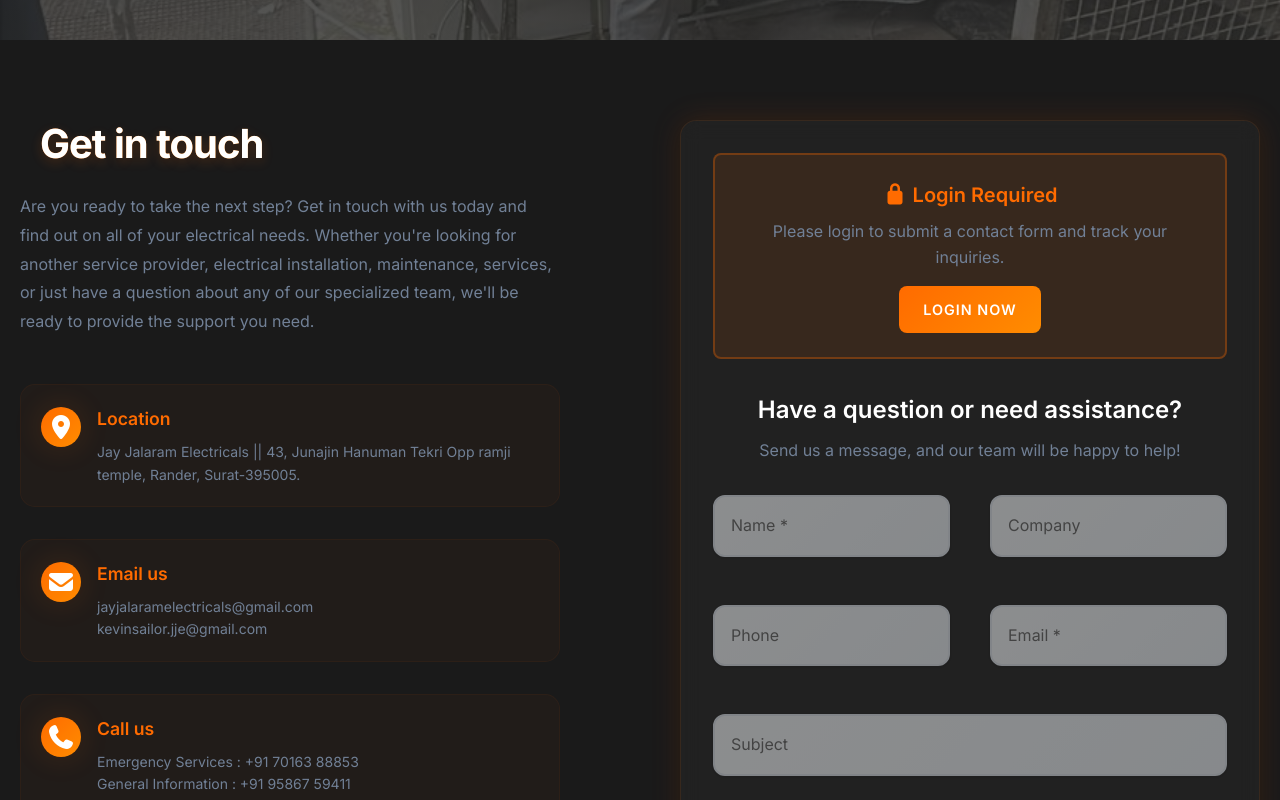
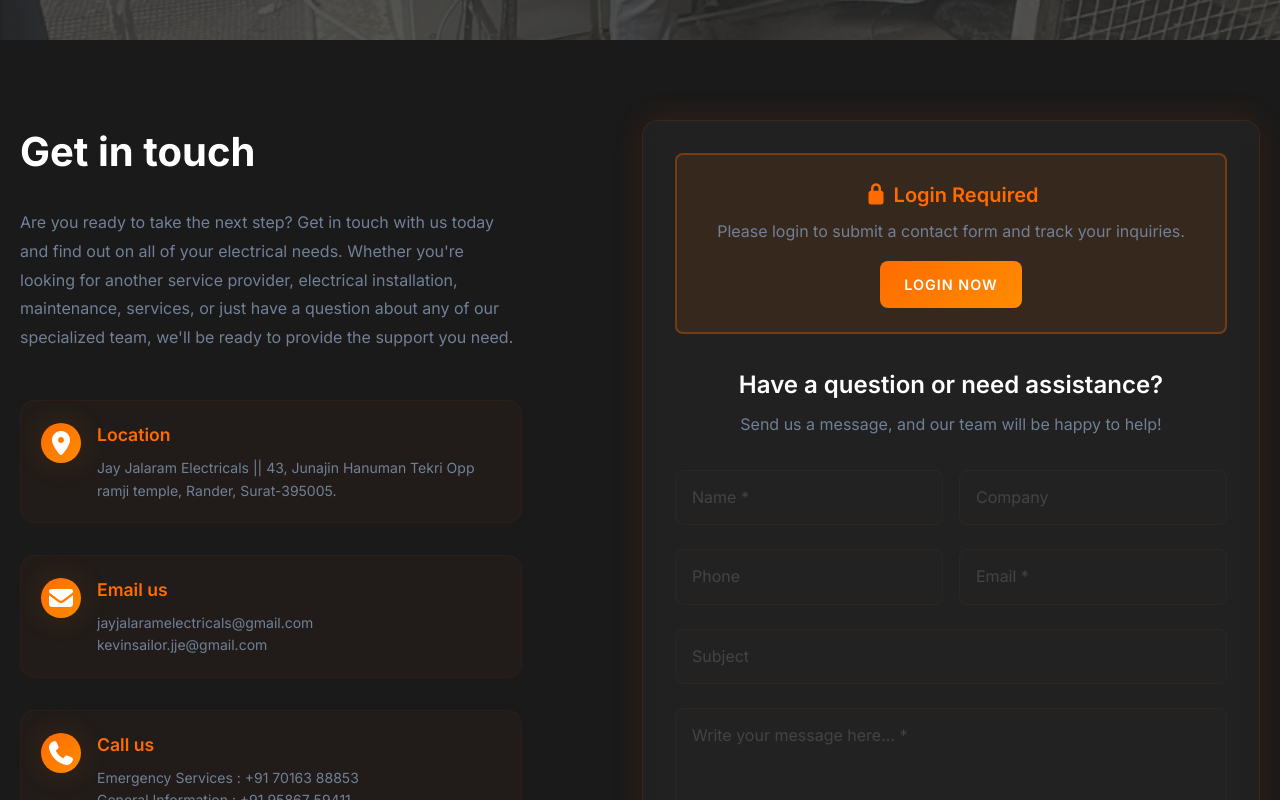
Before and after one commit to cs-cspit/SEM5-SGP-64-78-83, a React (Vite) app: page /contact in a window 1280 px wide. Shown: the part 360-1160 px from the top of the page. Built offline with nearby package versions, Linux system fonts and the light colour scheme.

Commit message:
change class name in contact form

```diff
--- a/src/Pages/ContactForm.jsx
+++ b/src/Pages/ContactForm.jsx
@@ -156,11 +156,11 @@ const ContactForm = () => {
   return (
     <div className="contact-page">
       {/* Hero Section */}
-      <section className="contact-hero">
-        <div className="hero-overlay">
-          <div className="hero-content">
-            <h1 className="hero-title">Contact Us</h1>
-            <p className="hero-subtitle">
+      <section className="contact-page-hero">
+        <div className="contact-hero-overlay">
+          <div className="contact-hero-content">
+            <h1 className="contact-hero-title">Contact Us</h1>
+            <p className="contact-hero-subtitle">
               Reach out to us for expert guidance and premium electrical solutions
             </p>
           </div>
@@ -168,14 +168,14 @@ const ContactForm = () => {
       </section>
 
       {/* Main Content */}
-      <section className="contact-main">
-        <div className="contact-container">
-          <div className="contact-content">
+      <section className="contact-page-main">
+        <div className="contact-page-container">
+          <div className="contact-page-content">
 
             {/* Get in Touch Section */}
-            <div className="get-in-touch">
-              <h2 className="section-title">Get in touch</h2>
-              <p className="section-description">
+            <div className="contact-get-in-touch">
+              <h2 className="contact-section-title">Get in touch</h2>
+              <p className="contact-section-description">
                 Are you ready to take the next step? Get in touch with us today and find out on all of your electrical needs. Whether you're looking for another service provider, electrical installation, maintenance, services, or just have a question about any of our specialized team, we'll be ready to provide the support you need.
               </p>
 
@@ -214,13 +214,13 @@ const ContactForm = () => {
             {/* Contact Form */}
             <div className="contact-form-section">
               {!isAuthenticated() && (
-                <div className="login-prompt">
-                  <div className="login-prompt-content">
+                <div className="contact-login-prompt">
+                  <div className="contact-login-prompt-content">
                     <h4><i className="fas fa-lock"></i> Login Required</h4>
                     <p>Please login to submit a contact form and track your inquiries.</p>
                     <button
                       type="button"
-                      className="login-prompt-button"
+                      className="contact-login-prompt-button"
                       onClick={() => navigate('/login')}
                     >
                       Login Now
@@ -229,97 +229,97 @@ const ContactForm = () => {
                 </div>
               )}
 
-              <h3 className="form-title">Have a question or need assistance?</h3>
-              <p className="form-subtitle">Send us a message, and our team will be happy to help!</p>
+              <h3 className="contact-form-title">Have a question or need assistance?</h3>
+              <p className="contact-form-subtitle">Send us a message, and our team will be happy to help!</p>
 
               <form onSubmit={handleSubmit} className="contact-form">
-                <div className="form-row">
-                  <div className="form-group">
+                <div className="contact-form-row">
+                  <div className="contact-form-group">
                     <input
                       name="name"
                       type="text"
                       value={form.name}
                       onChange={handleChange}
                       placeholder="Name *"
-                      className={`form-input ${errors.name ? 'error' : ''}`}
+                      className={`contact-form-input ${errors.name ? 'error' : ''}`}
                       required
                       disabled={!isAuthenticated()}
                     />
-                    {errors.name && <div className="field-error">{errors.name}</div>}
+                    {errors.name && <div className="contact-field-error">{errors.name}</div>}
                   </div>
-                  <div className="form-group">
+                  <div className="contact-form-group">
                     <input
                       name="company"
                       type="text"
                       value={form.company}
                       onChange={handleChange}
                       placeholder="Company"
-                      className="form-input"
+                      className="contact-form-input"
                       disabled={!isAuthenticated()}
                     />
                   </div>
                 </div>
 
-                <div className="form-row">
-                  <div className="form-group">
+                <div className="contact-form-row">
+                  <div className="contact-form-group">
                     <input
                       name="phone"
                       type="tel"
                       value={form.phone}
                       onChange={handleChange}
                       placeholder="Phone"
-                      className={`form-input ${errors.phone ? 'error' : ''}`}
+                      className={`contact-form-input ${errors.phone ? 'error' : ''}`}
                       disabled={!isAuthenticated()}
                     />
-                    {errors.phone && <div className="field-error">{errors.phone}</div>}
+                    {errors.phone && <div className="contact-field-error">{errors.phone}</div>}
                   </div>
-                  <div className="form-group">
+                  <div className="contact-form-group">
                     <input
                       name="email"
                       type="email"
                       value={form.email}
                       onChange={handleChange}
                       placeholder="Email *"
-                      className={`form-input ${errors.email ? 'error' : ''}`}
+                      className={`contact-form-input ${errors.email ? 'error' : ''}`}
                       required
                       disabled={!isAuthenticated()}
                     />
-                    {errors.email && <div className="field-error">{errors.email}</div>}
+                    {errors.email && <div className="contact-field-error">{errors.email}</div>}
                   </div>
                 </div>
 
-                <div className="form-group full-width">
+                <div className="contact-form-group contact-full-width">
                   <input
                     name="subject"
                     type="text"
                     value={form.subject}
                     onChange={handleChange}
                     placeholder="Subject"
-                    className={`form-input ${errors.subject ? 'error' : ''}`}
+                    className={`contact-form-input ${errors.subject ? 'error' : ''}`}
                     disabled={!isAuthenticated()}
                   />
-                  {errors.subject && <div className="field-error">{errors.subject}</div>}
+                  {errors.subject && <div className="contact-field-error">{errors.subject}</div>}
                 </div>
 
-                <div className="form-group full-width">
+                <div className="contact-form-group contact-full-width">
                   <textarea
                     name="message"
                     value={form.message}
                     onChange={handleChange}
                     placeholder="Write your message here... *"
-                    className={`form-input form-textarea ${errors.message ? 'error' : ''}`}
+                    className={`contact-form-input contact-form-textarea ${errors.message ? 'error' : ''}`}
                     required
                     disabled={!isAuthenticated()}
                   ></textarea>
-                  {errors.message && <div className="field-error">{errors.message}</div>}
+                  {errors.message && <div className="contact-field-error">{errors.message}</div>}
                 </div>
 
-                {generalError && <div className="error-message">{generalError}</div>}
-                {success && <div className="success-message">{success}</div>}
+                {generalError && <div className="contact-error-message">{generalError}</div>}
+                {success && <div className="contact-success-message">{success}</div>}
 
                 <button
                   type="submit"
-                  className="submit-button"
+                  className="contact-submit-button"
                   disabled={loading || !isAuthenticated()}
                 >
                   {loading ? 'Sending...' : 'SEND MESSAGE'}
@@ -329,8 +329,8 @@ const ContactForm = () => {
           </div>
 
           {/* Map Section */}
-          <div className="map-section">
-            <div className="map-container">
+          <div className="contact-map-section">
+            <div className="contact-map-container">
               <iframe
                 src="https://www.google.com/maps/embed?pb=!1m18!1m12!1m3!1d119066.54586572747!2d72.73988506031004!3d21.159180203945482!2m3!1f0!2f0!3f0!3m2!1i1024!2i768!4f13.1!3m3!1m2!1s0x3be04d5778fd2de1%3A0x22037e438b45359!2sHanuman%20Temple!5e0!3m2!1sen!2sin!4v1756658375660!5m2!1sen!2sin"
                 width="100%"
@@ -346,29 +346,29 @@ const ContactForm = () => {
         </div>
 
         {/* Social Media Section */}
-        <div className="social-section">
-          <h3 className="social-title">Follow our social media</h3>
-          <div className="social-icons">
-            <a href="#" className="social-icon facebook" aria-label="Facebook">
+        <div className="contact-social-section">
+          <h3 className="contact-social-title">Follow our social media</h3>
+          <div className="contact-social-icons">
+            <a href="#" className="contact-social-icon facebook" aria-label="Facebook">
               <span>f</span>
             </a>
-            <a href="#" className="social-icon google" aria-label="Google">
+            <a href="#" className="contact-social-icon google" aria-label="Google">
               <span>G</span>
             </a>
-            <a href="#" className="social-icon linkedin" aria-label="LinkedIn">
+            <a href="#" className="contact-social-icon linkedin" aria-label="LinkedIn">
               <span>in</span>
             </a>
-            <a href="#" className="social-icon youtube" aria-label="YouTube">
+            <a href="#" className="contact-social-icon youtube" aria-label="YouTube">
               <span><i className="fab fa-youtube"></i></span>
             </a>
           </div>
         </div>
 
         {/* Bottom CTA */}
-        {/* <div className="bottom-cta">
-          <div className="cta-content">
+        {/* <div className="contact-bottom-cta">
+          <div className="contact-cta-content">
             <h3>Contact us today to discover premium electrical solutions tailored to your needs!</h3>
-            <button className="cta-button">CONTACT OUR SALES</button>
+            <button className="contact-cta-button">CONTACT OUR SALES</button>
           </div>
         </div> */}
       </section>
--- a/src/Pages/contact-form.css
+++ b/src/Pages/contact-form.css
@@ -53,7 +53,7 @@
 }
 
 /* Hero Section */
-.contact-hero {
+.contact-page-hero {
   position: relative;
   height: 400px;
   background: linear-gradient(rgba(26, 26, 26, 0.8), rgba(42, 42, 42, 0.8)),
@@ -64,12 +64,12 @@
   color: var(--text-light);
 }
 
-.hero-overlay {
+.contact-hero-overlay {
   text-align: center;
   z-index: 2;
 }
 
-.hero-title {
+.contact-hero-title {
   font-size: 4rem;
   font-weight: 800;
   margin-bottom: 1rem;
@@ -81,7 +81,7 @@
   display: inline-block;
 }
 
-.hero-title::after {
+.contact-hero-title::after {
   content: '';
   position: absolute;
   bottom: -15px;
@@ -93,7 +93,7 @@
   border-radius: 2px;
 }
 
-.hero-subtitle {
+.contact-hero-subtitle {
   font-size: 1.25rem;
   color: #cccccc;
   max-width: 600px;
@@ -101,17 +101,17 @@
 }
 
 /* Main Content Section */
-.contact-main {
+.contact-page-main {
   padding: 80px 20px;
   background-color: #1a1a1a;
 }
 
-.contact-container {
+.contact-page-container {
   max-width: 1400px;
   margin: 0 auto;
 }
 
-.contact-content {
+.contact-page-content {
   display: grid;
   grid-template-columns: 1fr 1fr;
   gap: 80px;
@@ -119,18 +119,18 @@
 }
 
 /* Get in Touch Section */
-.get-in-touch {
+.contact-get-in-touch {
   padding-right: 40px;
 }
 
-.section-title {
+.contact-section-title {
   font-size: 2.5rem;
   font-weight: 700;
   color: var(--text-light);
   margin-bottom: 1.5rem;
 }
 
-.section-description {
+.contact-section-description {
   font-size: 1rem;
   color: var(--text-muted);
   line-height: 1.8;
@@ -203,7 +203,7 @@
 }
 
 /* Login Prompt */
-.login-prompt {
+.contact-login-prompt {
   background: rgba(255, 107, 0, 0.1);
   border: 2px solid rgba(255, 107, 0, 0.3);
   border-radius: var(--border-radius-md);
@@ -212,19 +212,19 @@
   text-align: center;
 }
 
-.login-prompt-content h4 {
+.contact-login-prompt-content h4 {
   color: var(--primary-orange);
   font-size: 1.25rem;
   font-weight: 600;
   margin-bottom: 0.5rem;
 }
 
-.login-prompt-content p {
+.contact-login-prompt-content p {
   color: var(--text-muted);
   margin-bottom: 1rem;
 }
 
-.login-prompt-button {
+.contact-login-prompt-button {
   background: var(--gradient-orange);
   color: var(--text-light);
   padding: 0.75rem 1.5rem;
@@ -238,12 +238,12 @@
   letter-spacing: 1px;
 }
 
-.login-prompt-button:hover {
+.contact-login-prompt-button:hover {
   transform: translateY(-2px);
   box-shadow: 0 8px 20px rgba(255, 107, 0, 0.3);
 }
 
-.form-title {
+.contact-form-title {
   font-size: 1.5rem;
   font-weight: 600;
   color: var(--text-light);
@@ -251,7 +251,7 @@
   margin-bottom: 0.5rem;
 }
 
-.form-subtitle {
+.contact-form-subtitle {
   color: var(--text-muted);
   text-align: center;
   margin-bottom: 2rem;
@@ -264,22 +264,22 @@
   gap: 1.5rem;
 }
 
-.form-row {
+.contact-form-row {
   display: grid;
   grid-template-columns: 1fr 1fr;
   gap: 1rem;
 }
 
-.form-group {
+.contact-form-group {
   display: flex;
   flex-direction: column;
 }
 
-.form-group.full-width {
+.contact-form-group.contact-full-width {
   grid-column: 1 / -1;
 }
 
-.form-input {
+.contact-form-input {
   padding: 0.875rem 1rem;
   border: 1px solid rgba(255, 107, 0, 0.2);
   border-radius: var(--border-radius-md);
@@ -290,35 +290,45 @@
   font-family: inherit;
 }
 
-.form-input::placeholder {
+.contact-form-input::placeholder {
   color: #aaaaaa;
 }
 
-.form-input:focus {
+.contact-form-input:focus {
   outline: none;
   border-color: var(--primary-orange);
   box-shadow: 0 0 0 3px rgba(255, 107, 0, 0.2);
   background: rgba(255, 255, 255, 0.08);
 }
 
-.form-input:disabled {
+.contact-form-input:disabled {
   opacity: 0.5;
   cursor: not-allowed;
   background: rgba(255, 255, 255, 0.02);
   border-color: rgba(255, 107, 0, 0.1);
 }
 
-.form-input:disabled::placeholder {
+.contact-form-input:disabled::placeholder {
   color: #666666;
 }
 
-.form-textarea {
+.contact-form-input.error {
+  border-color: #ff6b6b;
+}
+
+.contact-form-textarea {
   min-height: 120px;
   resize: vertical;
 }
 
+.contact-field-error {
+  color: #ff6b6b;
+  font-size: 0.85rem;
+  margin-top: 0.25rem;
+}
+
 /* Submit Button */
-.submit-button {
+.contact-submit-button {
   background: var(--gradient-orange);
   color: var(--text-light);
   padding: 1rem 2rem;
@@ -334,12 +344,12 @@
   box-shadow: 0 0 0 1px rgba(255, 107, 0, 0.1);
 }
 
-.submit-button:hover:not(:disabled) {
+.contact-submit-button:hover:not(:disabled) {
   transform: translateY(-3px);
   box-shadow: 0 10px 25px rgba(255, 107, 0, 0.4);
 }
 
-.submit-button:disabled {
+.contact-submit-button:disabled {
   opacity: 0.5;
   cursor: not-allowed;
   transform: none;
@@ -347,7 +357,7 @@
 }
 
 /* Error and Success Messages */
-.error-message {
+.contact-error-message {
   color: #ff6b6b;
   font-size: 0.9rem;
   text-align: center;
@@ -357,7 +367,7 @@
   border: 1px solid rgba(255, 107, 107, 0.2);
 }
 
-.success-message {
+.contact-success-message {
   color: #51cf66;
   font-size: 0.9rem;
   text-align: center;
@@ -368,43 +378,43 @@
 }
 
 /* Map Section */
-.map-section {
+.contact-map-section {
   margin: 4rem 0;
 }
 
-.map-container {
+.contact-map-container {
   border-radius: var(--border-radius-lg);
   overflow: hidden;
   box-shadow: var(--shadow-dark);
   border: 1px solid rgba(255, 107, 0, 0.1);
 }
 
-.map-container iframe {
+.contact-map-container iframe {
   width: 100%;
   height: 400px;
   border: none;
 }
 
 /* Social Media Section */
-.social-section {
+.contact-social-section {
   text-align: center;
   margin: 4rem 0;
 }
 
-.social-title {
+.contact-social-title {
   font-size: 1.5rem;
   font-weight: 600;
   color: var(--text-light);
   margin-bottom: 2rem;
 }
 
-.social-icons {
+.contact-social-icons {
   display: flex;
   justify-content: center;
   gap: 1rem;
 }
 
-.social-icon {
+.contact-social-icon {
   width: 50px;
   height: 50px;
   border-radius: 50%;
@@ -418,30 +428,30 @@
   border: 2px solid rgba(255, 107, 0, 0.3);
 }
 
-.social-icon.facebook {
+.contact-social-icon.facebook {
   background: rgba(59, 89, 152, 0.8);
 }
 
-.social-icon.google {
+.contact-social-icon.google {
   background: rgba(221, 75, 57, 0.8);
 }
 
-.social-icon.linkedin {
+.contact-social-icon.linkedin {
   background: rgba(0, 119, 181, 0.8);
 }
 
-.social-icon.youtube {
+.contact-social-icon.youtube {
   background: rgba(255, 0, 0, 0.8);
 }
 
-.social-icon:hover {
+.contact-social-icon:hover {
   transform: translateY(-3px);
   box-shadow: var(--shadow-orange);
   border-color: var(--primary-orange);
 }
 
 /* Bottom CTA */
-.bottom-cta {
+.contact-bottom-cta {
   background: var(--gradient-dark);
   color: var(--text-light);
   padding: 4rem 2rem;
@@ -452,7 +462,7 @@
   box-shadow: var(--shadow-dark);
 }
 
-.cta-content h3 {
+.contact-cta-content h3 {
   font-size: 1.75rem;
   font-weight: 600;
   margin-bottom: 2rem;
@@ -462,7 +472,7 @@
   color: var(--text-light);
 }
 
-.cta-button {
+.contact-cta-button {
   background: var(--gradient-orange);
   color: var(--text-light);
   padding: 1rem 2rem;
@@ -477,37 +487,37 @@
   box-shadow: 0 0 0 1px rgba(255, 107, 0, 0.1);
 }
 
-.cta-button:hover {
+.contact-cta-button:hover {
   transform: translateY(-3px);
   box-shadow: 0 10px 25px rgba(255, 107, 0, 0.4);
 }
 
 /* Responsive Design */
 @media (max-width: 1024px) {
-  .contact-content {
+  .contact-page-content {
     grid-template-columns: 1fr;
     gap: 4rem;
   }
 
-  .get-in-touch {
+  .contact-get-in-touch {
     padding-right: 0;
   }
 }
 
 @media (max-width: 768px) {
-  .hero-title {
+  .contact-hero-title {
     font-size: 2.5rem;
   }
 
-  .hero-subtitle {
+  .contact-hero-subtitle {
     font-size: 1rem;
   }
 
-  .contact-main {
+  .contact-page-main {
     padding: 40px 15px;
   }
 
-  .form-row {
+  .contact-form-row {
     grid-template-columns: 1fr;
   }
 
@@ -515,25 +525,25 @@
     padding: 1.5rem;
   }
 
-  .social-icons {
+  .contact-social-icons {
     flex-wrap: wrap;
   }
 
-  .cta-content h3 {
+  .contact-cta-content h3 {
     font-size: 1.25rem;
   }
 }
 
 @media (max-width: 480px) {
-  .hero-title {
+  .contact-hero-title {
     font-size: 2rem;
   }
 
-  .section-title {
+  .contact-section-title {
     font-size: 2rem;
   }
 
-  .contact-main {
+  .contact-page-main {
     padding: 30px 10px;
   }
 
@@ -547,7 +557,7 @@
     gap: 0.5rem;
   }
 
-  .bottom-cta {
+  .contact-bottom-cta {
     padding: 2rem 1rem;
   }
 }
```
